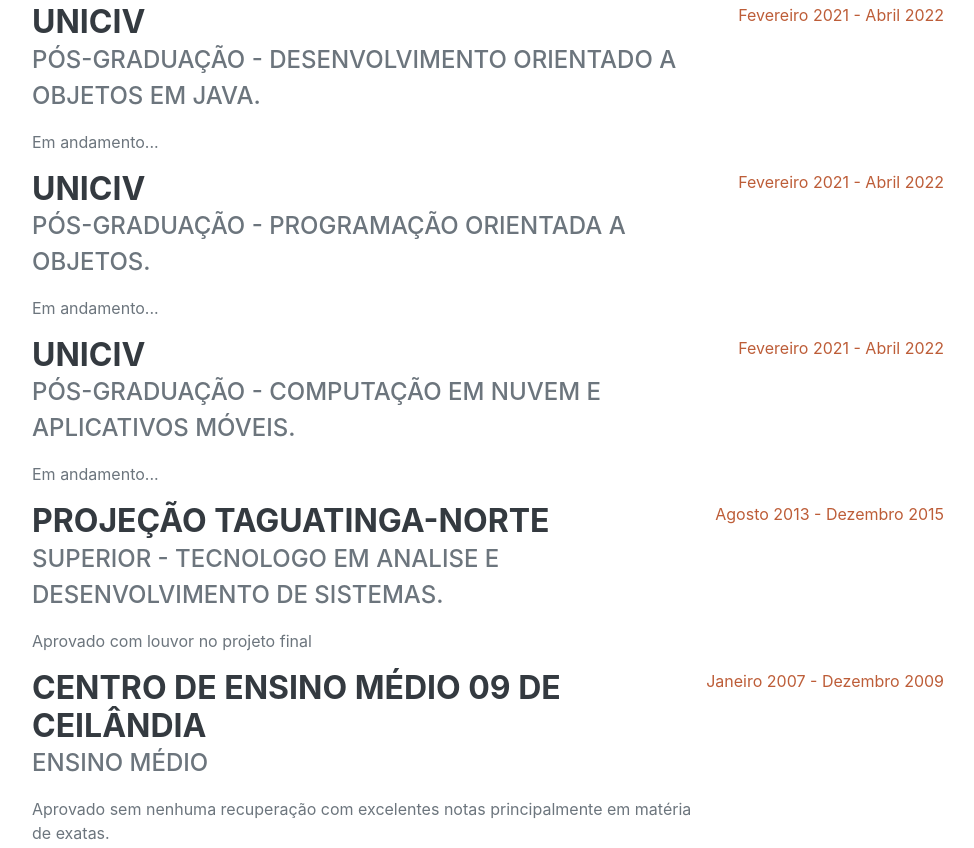
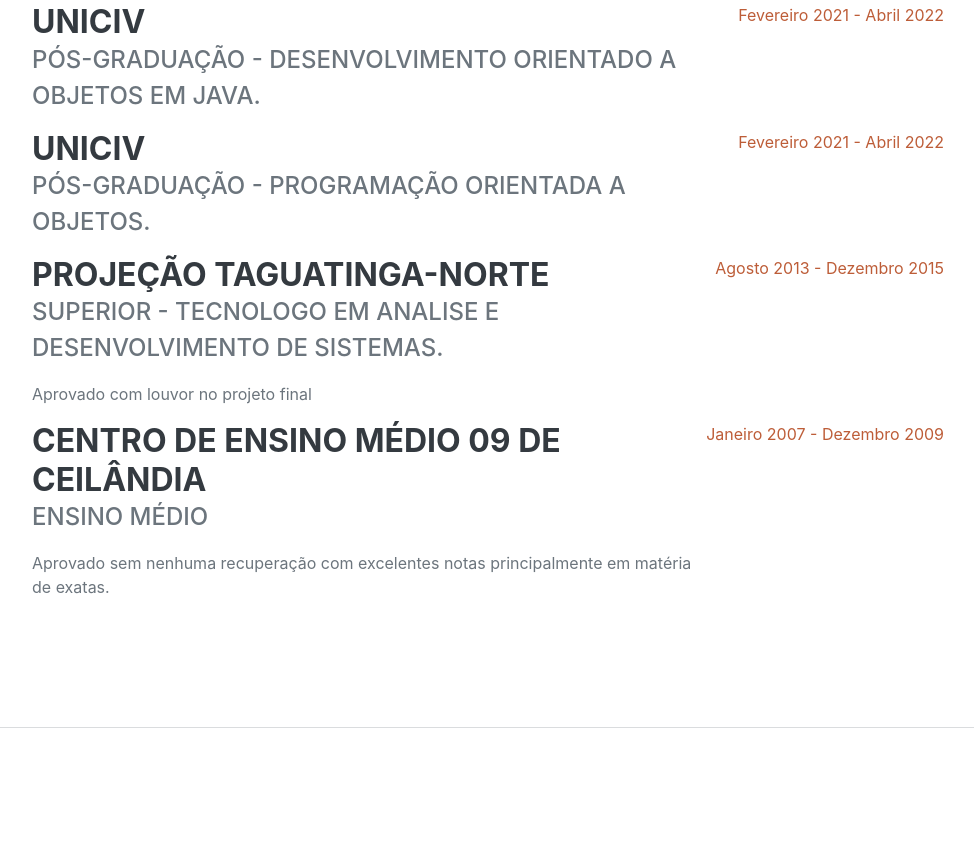
Before and after one commit to Mardoniosc/curriculo-mardonio, a plain HTML site: page index.html in a window 1280 px wide. Shown: the part 2474-3322 px from the top of the page, without its empty margins (288-1262 px from the left). Drawn offline with nearby package versions, Linux system fonts and the light colour scheme; a web font is replaced by a local one.

Commit message:
Update index.html

```diff
--- a/index.html
+++ b/index.html
@@ -138,7 +138,6 @@
                     <div class="flex-grow-1">
                         <h3 class="mb-0">UNICIV</h3>
                         <div class="subheading mb-3">Pós-graduação - Desenvolvimento orientado a objetos em java.</div>
-                        <p>Em andamento...</p>
                     </div>
                     <div class="flex-shrink-0"><span class="text-primary">Fevereiro 2021 - Abril 2022</span></div>
                 </div>
@@ -146,15 +145,6 @@
                     <div class="flex-grow-1">
                         <h3 class="mb-0">UNICIV</h3>
                         <div class="subheading mb-3">Pós-graduação - Programação orientada a objetos.</div>
-                        <p>Em andamento...</p>
-                    </div>
-                    <div class="flex-shrink-0"><span class="text-primary">Fevereiro 2021 - Abril 2022</span></div>
-                </div>
-                <div class="d-flex flex-column flex-md-row justify-content-between">
-                    <div class="flex-grow-1">
-                        <h3 class="mb-0">UNICIV</h3>
-                        <div class="subheading mb-3">Pós-graduação - Computação em Nuvem e Aplicativos Móveis.</div>
-                        <p>Em andamento...</p>
                     </div>
                     <div class="flex-shrink-0"><span class="text-primary">Fevereiro 2021 - Abril 2022</span></div>
                 </div>
@@ -198,6 +188,7 @@
                     <li class="list-inline-item"><i color="#b0b3d6" class="fab fa-php"></i></li>
                     <li class="list-inline-item"><i color="#211f1f" class="fab fa-git-alt"></i></li>
                     <li class="list-inline-item"><i color="#F77725" class="fas fa-server"></i></li>
+                    <li class="list-inline-item"><i color="#0053d9" class="fab fa-docker"></i></li>
 
                 </ul>
                 <div class="subheading mb-3">Fluxo de trabalho</div>
```
